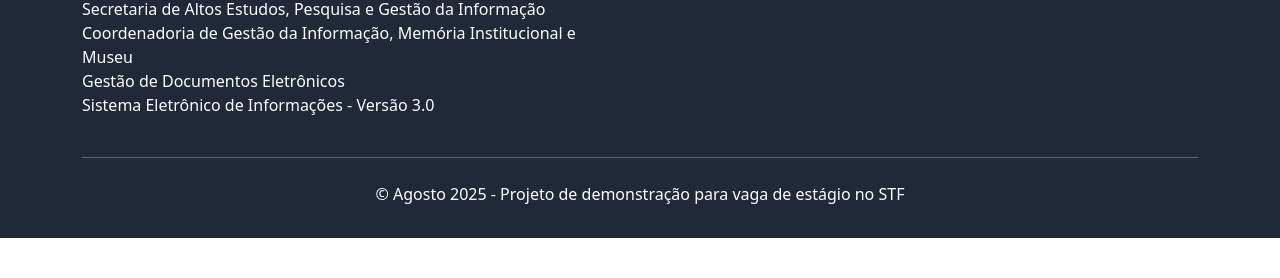
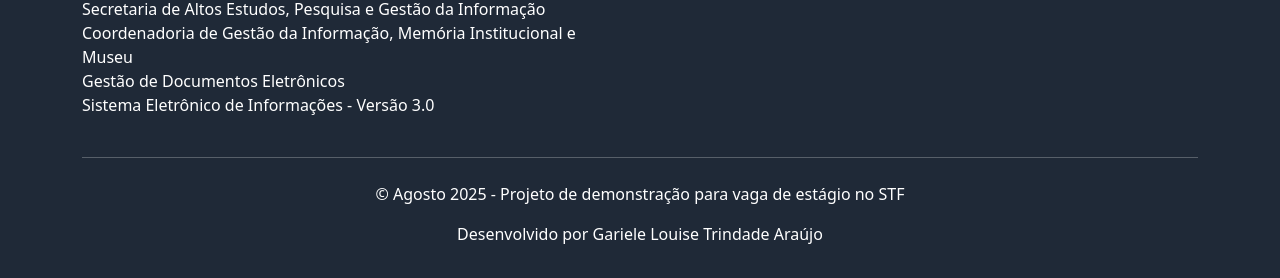
Before and after one commit to LouiseTA/Demonstration-Projects, a plain HTML site: page STF - SEI/docs/index.html in a window 1280 px wide. Shown: the part 4120-4398 px from the top of the page. Before the commit the page ends 4358 px from the top, so only its background shows below. Drawn offline with nearby package versions, Linux system fonts and the light colour scheme.

Commit message:
Update index.html

```diff
--- a/STF - SEI/docs/index.html
+++ b/STF - SEI/docs/index.html
@@ -356,6 +356,7 @@
             <hr class = "my-4">
             <div class = "text-center">
                 <p>&copy; Agosto 2025 - Projeto de demonstração para vaga de estágio no STF</p>
+                <p>Desenvolvido por Gariele Louise Trindade Araújo</p>
             </div>
         </div>
     </footer>
```
